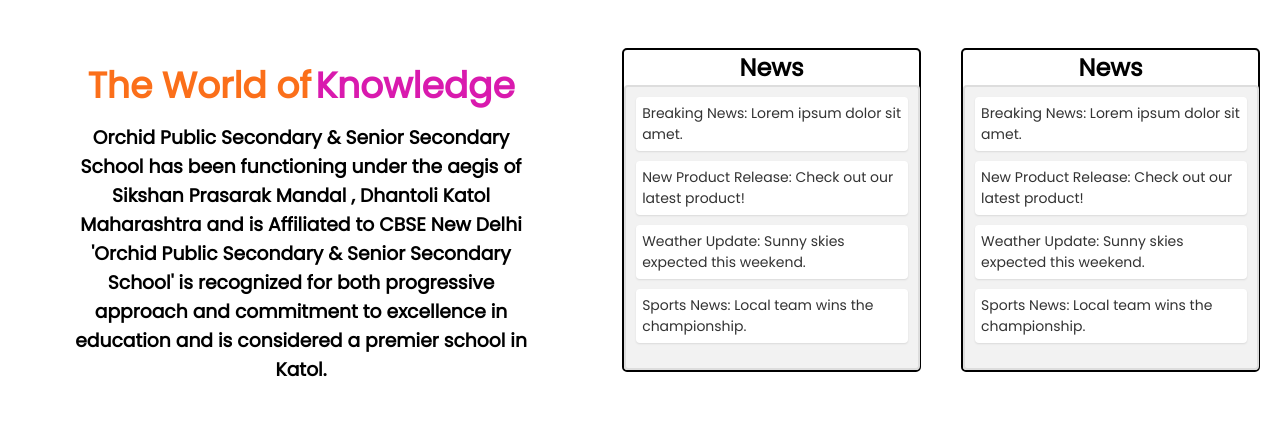
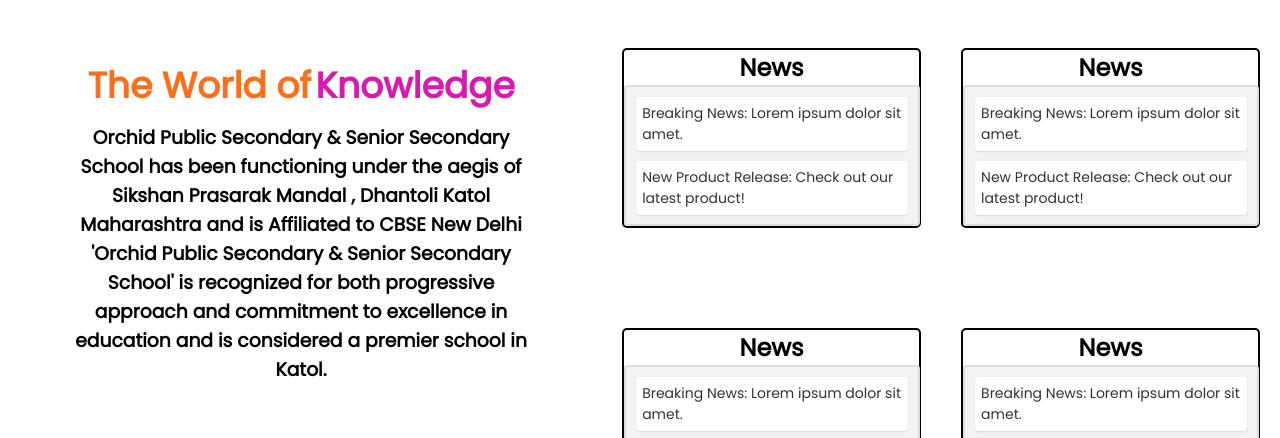
Before and after one commit to prafulbbandre/School-Website, a plain HTML site: page index.html in a window 1280 px wide. Shown: the part 802-1240 px from the top of the page. Drawn offline with Linux system fonts and the light colour scheme.

```diff
--- a/style.css
+++ b/style.css
@@ -143,7 +143,7 @@
     margin: 50px 20px;
     display: flex;
     flex-direction: column;
-    height: 40vh;
+    height: 22vh;
     border: 2px solid black;
     border-radius: 5px;
 }
```
